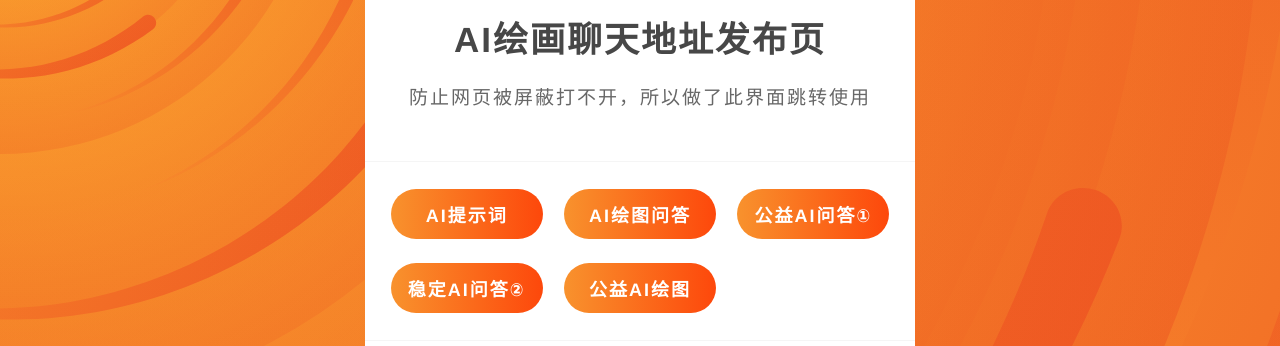
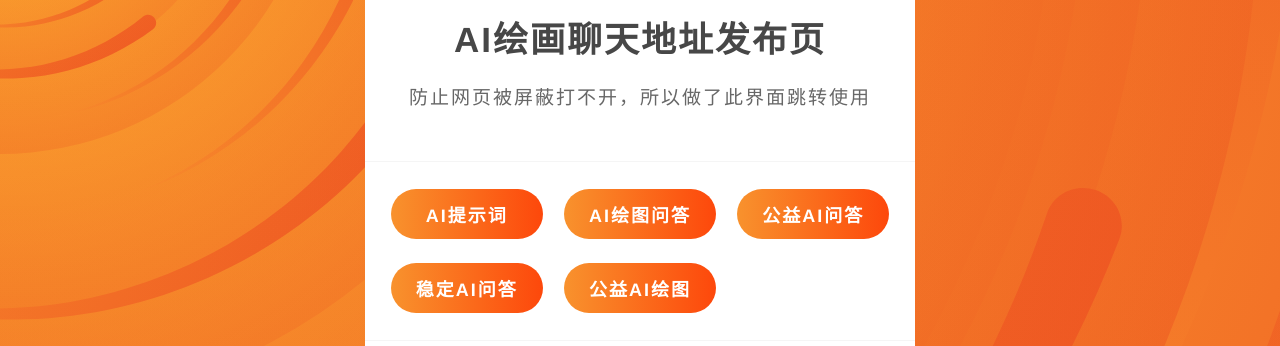
Before and after one commit to VMCoud/VMCoud.github.io, a plain HTML site: page index.html in a window 1280 px wide. Shown: the part 166-512 px from the top of the page. Drawn offline with Linux system fonts and the light colour scheme.

Commit message:
更新 index.html

```diff
--- a/index.html
+++ b/index.html
@@ -55,9 +55,9 @@
 
                         <li><a href="https://ai.7tu.co/" target="_blank">AI绘图问答</a></li>
 
-                        <li><a id="randomLink" href="#" onclick="redirectToRandomDomain()" >公益AI问答① </a></li>
+                        <li><a id="randomLink" href="#" onclick="redirectToRandomDomain()" >公益AI问答 </a></li>
 
-                        <li><a href="https://chat.freet.top/" target="_blank">稳定AI问答②</a></li>
+                        <li><a href='https://chat.freet.top/#/?settings={"key":"sk-CLJIwVY9hJvNjlLL52F8243c7c8741C58eFf2dE68f0c67C4","url":"https://api.7tu.link/"}' target="_blank">稳定AI问答</a></li>
 
                         <li><a href="https://midjourney.freet.top/" target="_blank">公益AI绘图</a></li>
 
```
